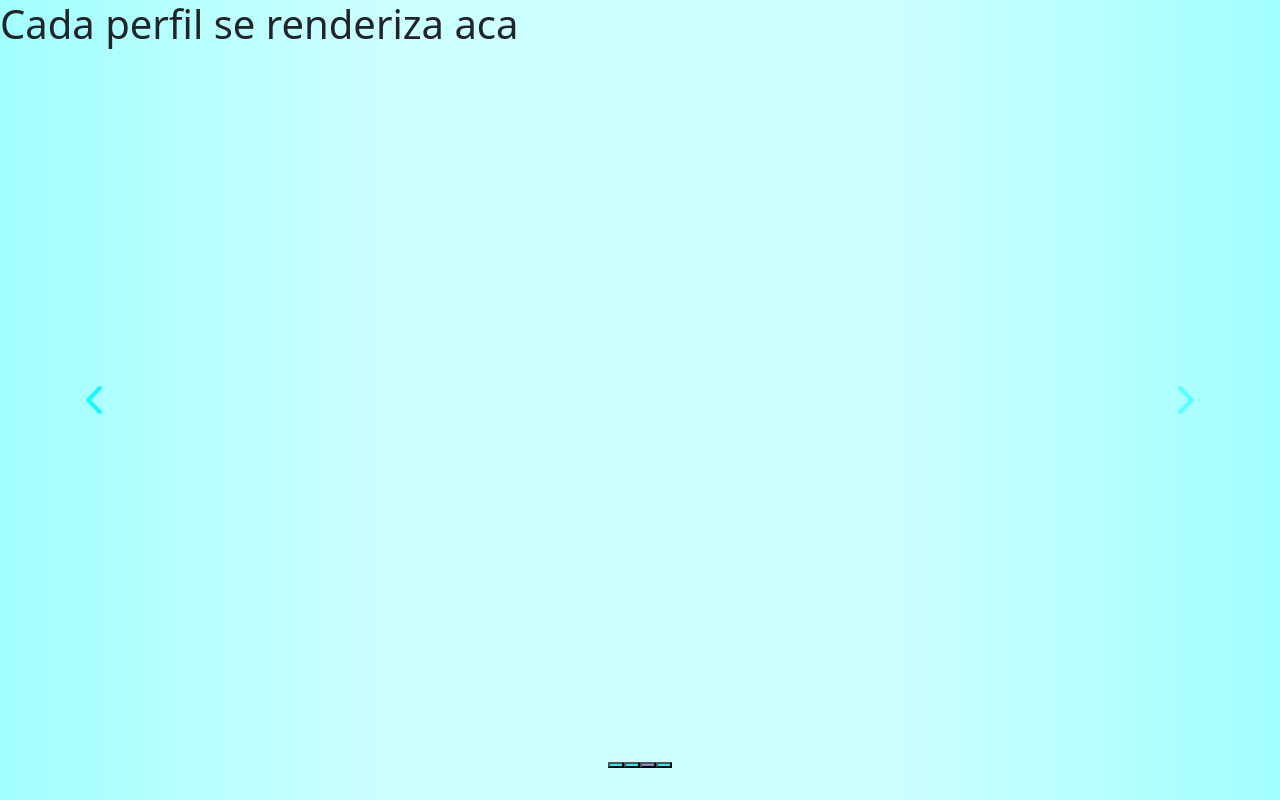
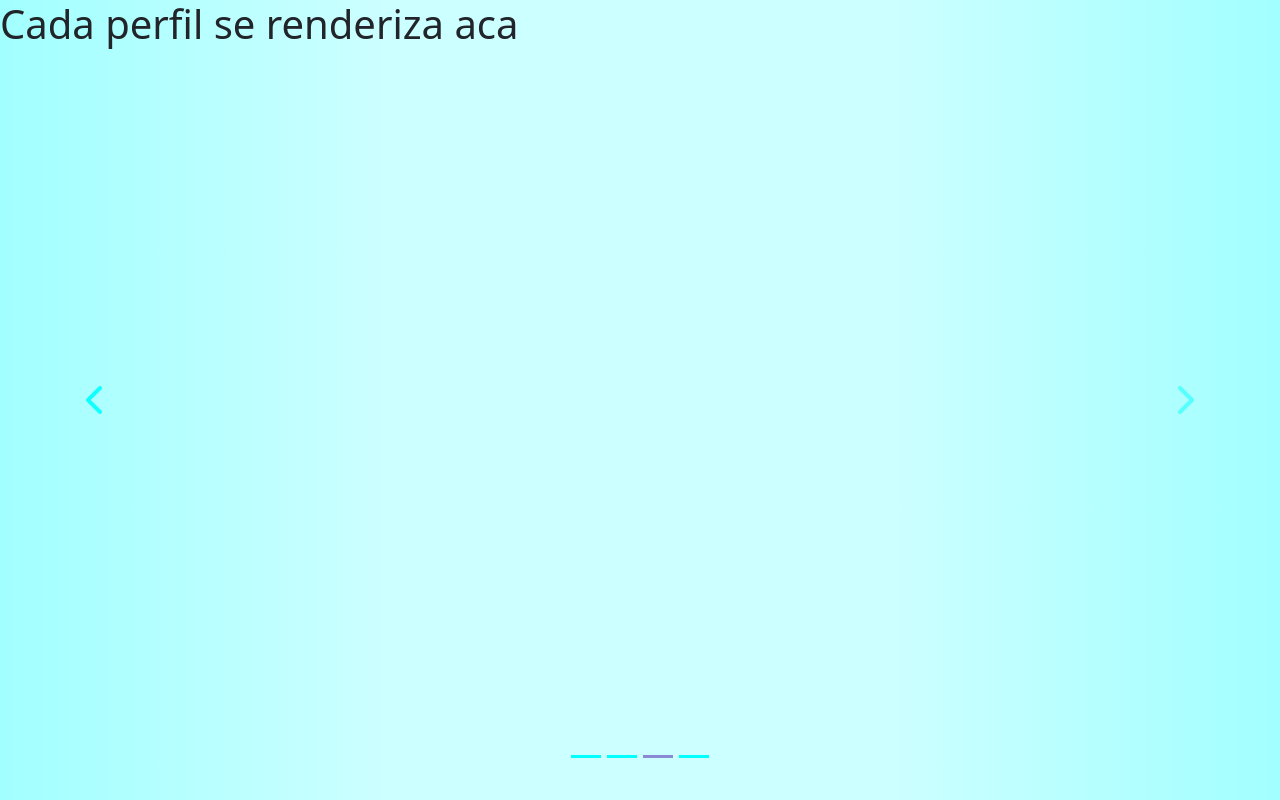
Before and after one commit to LautaroColella/divcentrado2, a React (Vite) app: page /perfil in a window 1280 px wide. Built offline with nearby package versions, Linux system fonts and the light colour scheme.

Commit message:
fix estilos del carousel

```diff
--- a/src/components/Bitacora.tsx
+++ b/src/components/Bitacora.tsx
@@ -1,5 +1,4 @@
 import "../styles/bitacora.css";
-import "../styles/carousel.css";
 
 export default function Bitacora() {
   return (
--- a/src/components/Nombre.tsx
+++ b/src/components/Nombre.tsx
@@ -1,4 +1,3 @@
-import "../styles/carousel.css";
 import "../styles/nombre.css";
 
 export default function Nombre() {
--- a/src/components/Trabajo.tsx
+++ b/src/components/Trabajo.tsx
@@ -1,4 +1,3 @@
-import "../styles/carousel.css";
 import "../styles/trabajo.css";
 
 export default function Trabajo() {
--- a/src/pages/CarouselWrapper.tsx
+++ b/src/pages/CarouselWrapper.tsx
@@ -1,5 +1,7 @@
 import { useEffect, useState } from "react";
 import { useLocation, useNavigate } from "react-router-dom";
+
+import "../styles/carousel.css";
 
 import Bitacora from "../components/Bitacora";
 import Nombre from "../components/Nombre";
--- a/src/styles/carousel.css
+++ b/src/styles/carousel.css
@@ -12,6 +12,19 @@
 
 .carousel-indicators button[type="button"] {
 	background-color: #00ffff;
+	box-sizing: content-box;
+	flex: 0 1 auto;
+	width: 30px;
+	height: 3px;
+	padding: 0;
+	margin-right: 3px;
+	margin-left: 3px;
+	text-indent: -999px;
+	cursor: pointer;
+	background-clip: padding-box;
+	border: 0;
+	border-top: 10px solid transparent;
+	border-bottom: 10px solid transparent;
 }
 
 .carousel-indicators button[type="button"].active {
```
